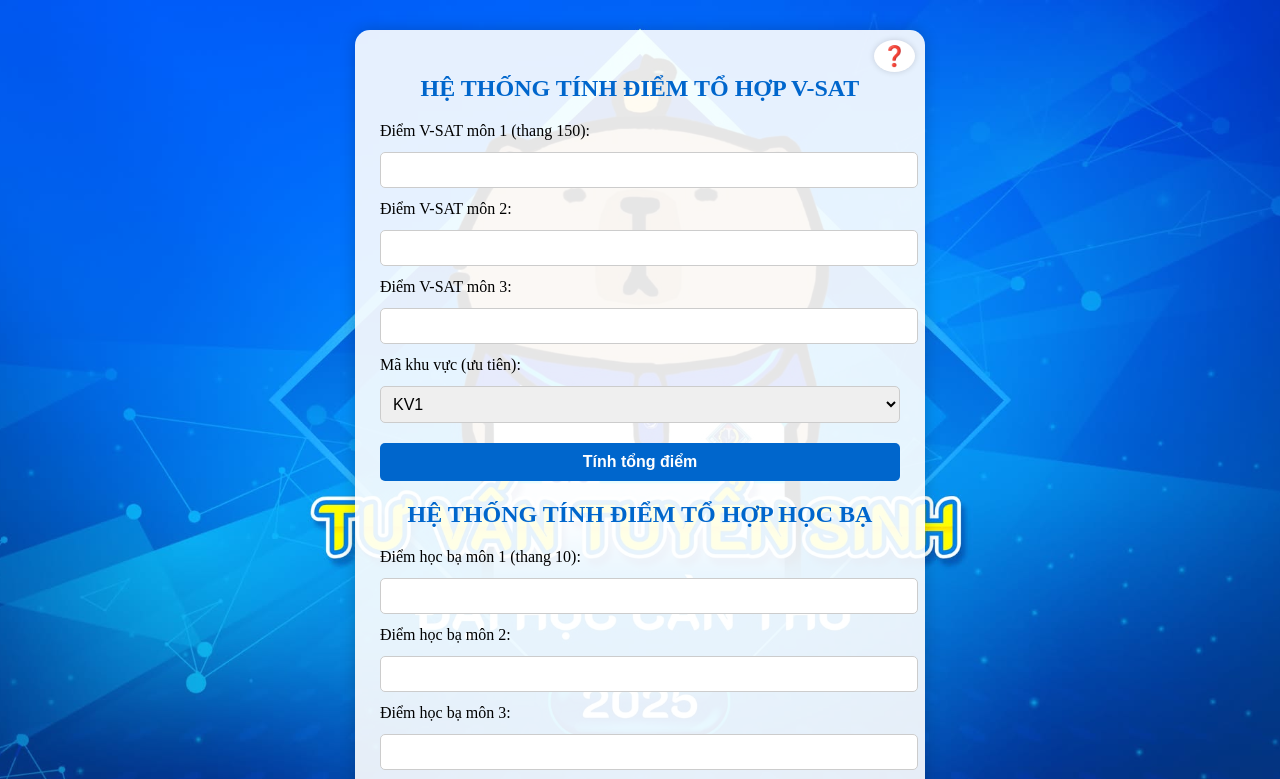
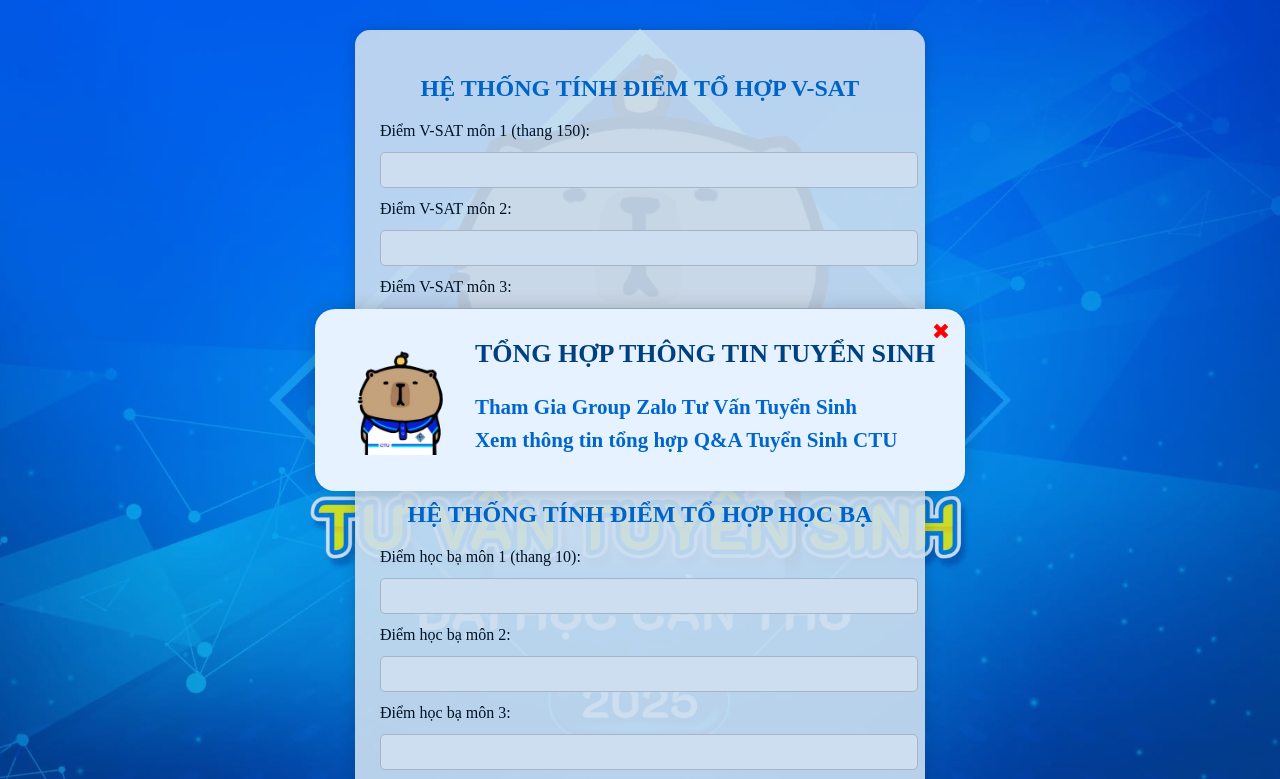
Before and after one commit to HonNgimm/He_Thong_Tinh_Diem_CTU, a plain HTML site: page index.html in a window 1280 px wide. Shown: the top 779 px of the page. Drawn offline with Linux system fonts and the light colour scheme.

Commit message:
index.html
Signed-off-by: Đặng Hoàng Nghiêm <109457903+HonNgimm@users.noreply.github.com>

```diff
--- a/index.html
+++ b/index.html
@@ -1,4 +1,3 @@
-
 <!DOCTYPE html>
 <html lang="vi">
 <head>
@@ -14,27 +13,65 @@
       background-size: cover;
     }
 
-    .faq-link {
-  position: absolute;
-  top: 20px;
-  right: 30px;
-  font-size: 24px;
+    .popup {
+      position: fixed;
+      top: 0;
+      left: 0;
+      width: 100vw;
+      height: 100vh;
+      background: rgba(0, 90, 180, 0.2);
+      display: flex;
+      align-items: center;
+      justify-content: center;
+      z-index: 1000;
+    }
+
+    .popup-content {
+      background: #e6f2ff;
+      border-radius: 20px;
+      padding: 30px;
+      position: relative;
+      display: flex;
+      align-items: center;
+      gap: 20px;
+      box-shadow: 0 0 20px rgba(0, 0, 0, 0.2);
+      max-width: 600px;
+    }
+
+    .popup img {
+      width: 110px;
+    }
+
+    .popup h3 {
+      margin-top: 0;
+      color: #004080;
+      font-size: 26px;
+    }
+
+    .popup a {
+      display: block;
+      margin: 8px 0;
       text-decoration: none;
       color: #0066cc;
-  background: white;
-  border-radius: 50%;
-  padding: 4px 10px;
-  box-shadow: 0 0 6px rgba(0,0,0,0.1);
-  transition: background 0.3s;
+      font-weight: bold;
+      font-size: 21px;
     }
 
-.faq-link:hover {
-  background: #e6f0ff;
+    .popup a:hover {
+      text-decoration: underline;
     }
 
+    .close-btn {
+      position: absolute;
+      top: 10px;
+      right: 15px;
+      font-size: 22px;
+      color: red;
+      cursor: pointer;
+    }
 
     .box {
-  position: relative; /* Đảm bảo có */
+      position: relative;
       background: rgba(255, 255, 255, 0.9);
       padding: 25px;
       max-width: 520px;
@@ -42,27 +79,6 @@
       border-radius: 15px;
       box-shadow: 0 0 15px rgba(0,0,0,0.2);
     }
-
-.faq-link {
-  position: absolute;
-  top: 10px;
-  right: 10px;
-  font-size: 20px;
-  text-decoration: none;
-  color: #d63384; /* Màu hồng nổi bật */
-  background: white;
-  border-radius: 50%;
-  padding: 4px 8px;
-  box-shadow: 0 0 6px rgba(0,0,0,0.15);
-  transition: background 0.3s, transform 0.2s;
-  z-index: 10;
-}
-
-.faq-link:hover {
-  background: #ffe6f0;
-  transform: scale(1.1);
-}
-
 
     h2 {
       color: #0066cc;
@@ -109,25 +125,26 @@
   </style>
 </head>
 <body>
+<div class="popup" id="popup">
+  <div class="popup-content">
+    <img src="icon.png" alt="capy">
+    <div>
+      <h3>TỔNG HỢP THÔNG TIN TUYỂN SINH</h3>
+      <a href="https://zalo.me/g/wfdfve239" target="_blank">Tham Gia Group Zalo Tư Vấn Tuyển Sinh</a>
+      <a href="https://docs.google.com/spreadsheets/d/1ycWJZnvW822vo_qjQ1gJDPAjqWKDVsweNUKNYCYBaQM/edit?gid=212231679#gid=212231679" target="_blank">Xem thông tin tổng hợp Q&A Tuyển Sinh CTU</a>
+    </div>
+    <div class="close-btn" onclick="document.getElementById('popup').style.display='none'">&#10006;</div>
+  </div>
+</div>
+
 <div class="box">
-    <a href="https://docs.google.com/spreadsheets/d/1ycWJZnvW822vo_qjQ1gJDPAjqWKDVsweNUKNYCYBaQM/edit?gid=212231679#gid=212231679"
-    target="_blank"
-    class="faq-link"
-    title="Xem Câu hỏi thường gặp (FAQ)">
-   ❓
-  </a>
-
   <h2>HỆ THỐNG TÍNH ĐIỂM TỔ HỢP V-SAT</h2>
-
   <label>Điểm V-SAT môn 1 (thang 150):</label>
   <input type="number" id="mon1" min="0" max="150" step="0.1">
-
   <label>Điểm V-SAT môn 2:</label>
   <input type="number" id="mon2" min="0" max="150" step="0.1">
-
   <label>Điểm V-SAT môn 3:</label>
   <input type="number" id="mon3" min="0" max="150" step="0.1">
-
   <label>Mã khu vực (ưu tiên):</label>
   <select id="khuvuc">
     <option value="KV1">KV1</option>
@@ -135,22 +152,15 @@
     <option value="KV2">KV2</option>
     <option value="KV3">KV3</option>
   </select>
-
   <button onclick="tinhDiem()">Tính tổng điểm</button>
-
   <div class="result" id="output"></div>
-
   <h2>HỆ THỐNG TÍNH ĐIỂM TỔ HỢP HỌC BẠ</h2>
-
   <label>Điểm học bạ môn 1 (thang 10):</label>
   <input type="number" id="hb1" min="0" max="10" step="0.01">
-
   <label>Điểm học bạ môn 2:</label>
   <input type="number" id="hb2" min="0" max="10" step="0.01">
-
   <label>Điểm học bạ môn 3:</label>
   <input type="number" id="hb3" min="0" max="10" step="0.01">
-
   <label>Mã khu vực (ưu tiên):</label>
   <select id="khuvucHB">
     <option value="KV1">KV1</option>
@@ -158,11 +168,8 @@
     <option value="KV2">KV2</option>
     <option value="KV3">KV3</option>
   </select>
-
   <button onclick="tinhDiemHB()">Tính điểm học bạ</button>
-
   <div class="result" id="outputHB"></div>
-
 </div>
 
 <script>
@@ -284,7 +291,6 @@
   const tong = diemTruocUuTien + diemUuTien;
   const diemTrungBinh = tong / 3;
 
-  // Tìm mức quy đổi tương ứng
   const muc = quyTacHB.find(rule => diemTrungBinh > rule.a && diemTrungBinh <= rule.b);
 
   let quyDoiText = muc
```
Lines whose indentation alone changed are shown as unchanged.
